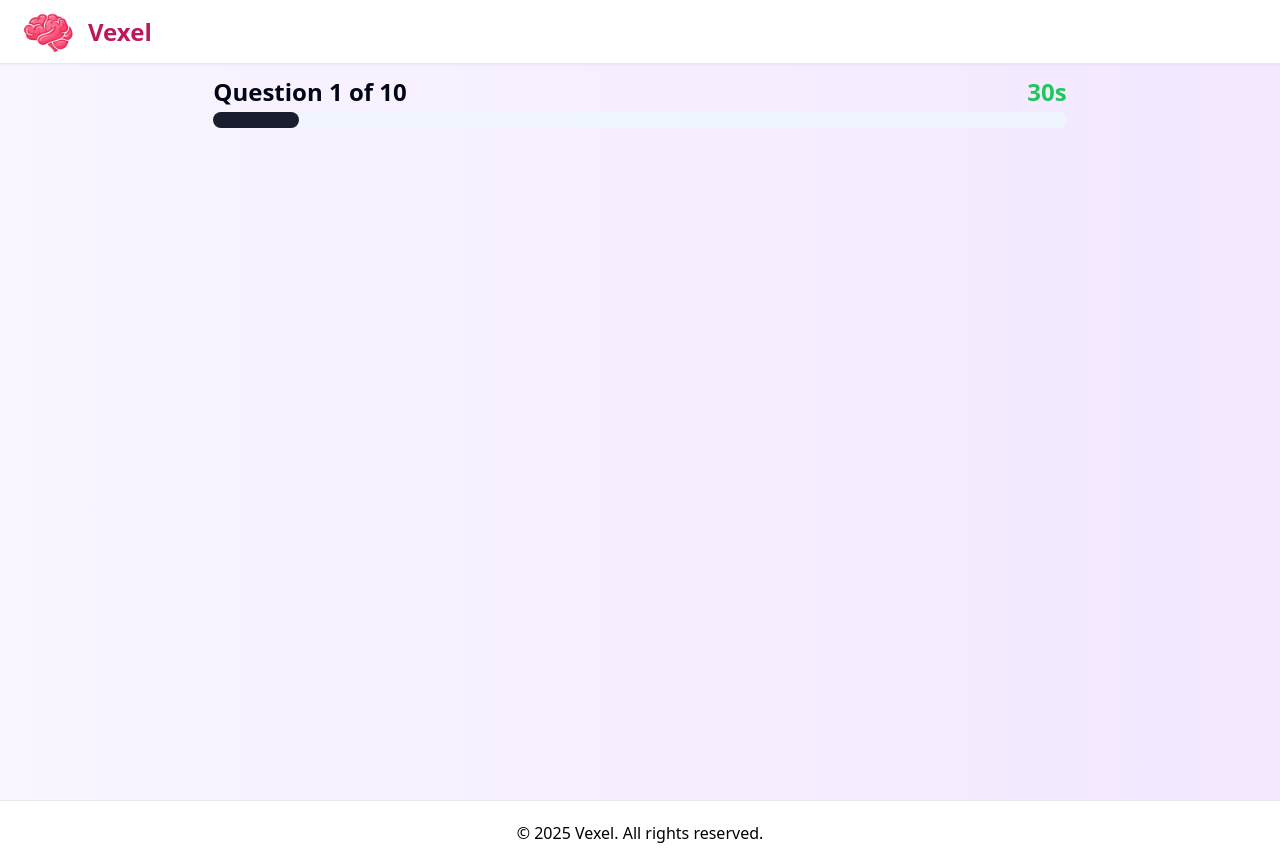
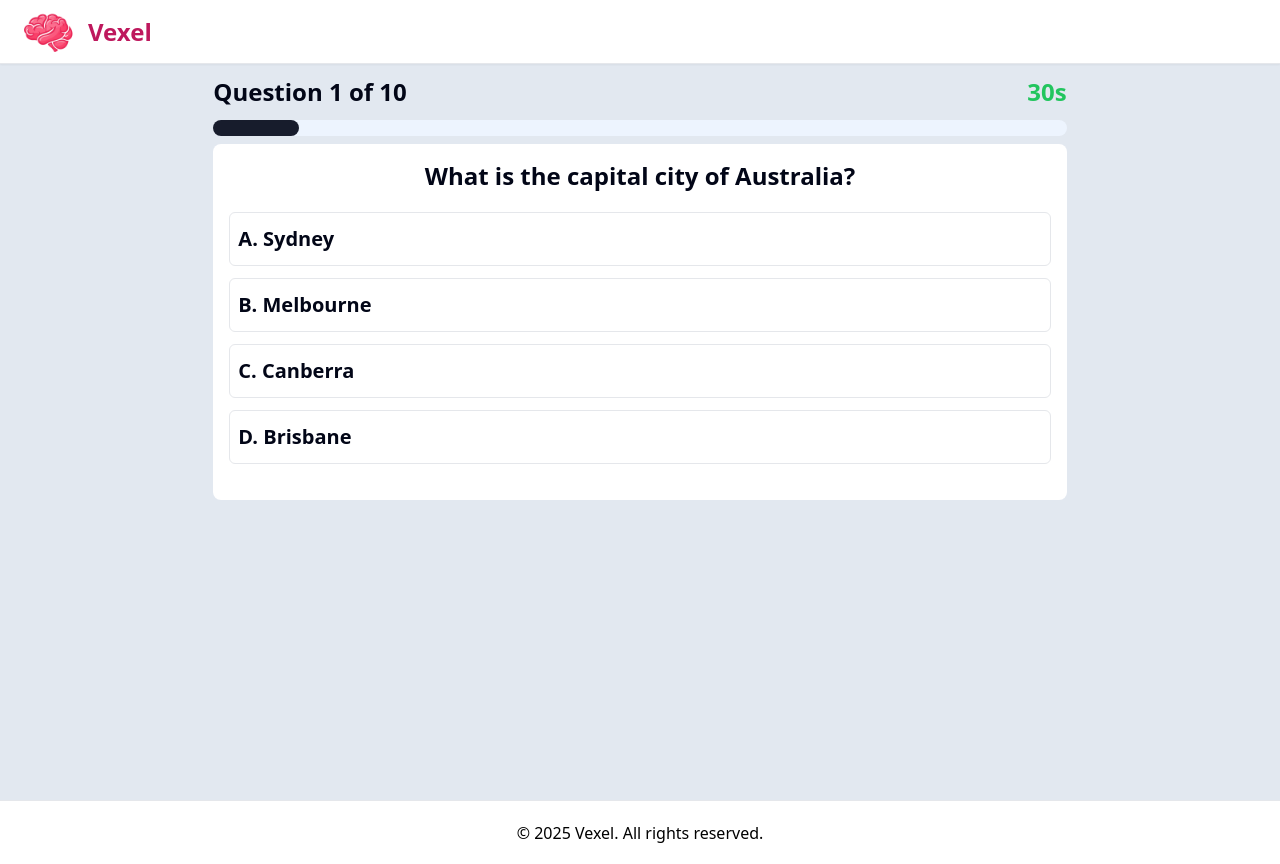
Before and after one commit to Ishimweric/Vexel, a React (Vite) app: page /quiz in a window 1280 px wide. Built offline with nearby package versions, Linux system fonts and the light colour scheme.

Commit message:
Feat: Finished questions component

```diff
--- a/src/components/Question.jsx
+++ b/src/components/Question.jsx
@@ -1,6 +1,20 @@
-function Question(){
+function Question({question, answers}){
+
+  function renderAnswers(){
+    return answers.map((answer)=>{
+      const answerText = answer.text;
+      const answerId = answer.id;
+      return <p key={answerId} className="text-slate-950 font-semibold text-xl px-2 py-3 border rounded-md transition-all duration-300 hover:bg-[rgb(250,255,250)] hover:shadow-md cursor-pointer"><span className="uppercase">{answerId}.</span> {answerText}</p>
+    })
+  }
+
   return (
-    <p>Question</p>
+    <section className="py-4 bg-white px-4 rounded-lg">
+      <p className="text-center text-2xl font-bold text-slate-950">{question}</p>
+      <article className="flex flex-col gap-3 py-5">
+        {renderAnswers()}
+      </article>
+    </section>
   )
 }
 
--- a/src/pages/QuizPage.jsx
+++ b/src/pages/QuizPage.jsx
@@ -1,16 +1,19 @@
 import { useState } from "react"
 import quizQuestionsData from "../data/questions.json"
 import ProgressBar from "../components/ProgressBar";
+import Question from "../components/Question";
 
 function Quiz(){
   const [currentQuestionIndex, setCurrentQuestionIndex] = useState(0);
   const [currentQuestion, setCurrentQuestion] = useState(quizQuestionsData[currentQuestionIndex]);
   const totalQuestions = quizQuestionsData.length;
-  console.log(totalQuestions);
+  const question = currentQuestion.questionText;
+  const answers = currentQuestion.answerOptions;
+  // console.log(answers)
 
   return (
-    <main className="min-h-[calc(100vh-4rem)] flex justify-center w-full">
-      <div className="w-2/3 py-2">
+    <main className="min-h-[calc(100vh-4rem)] flex justify-center w-full bg-[rgb(226,232,240)]">
+      <div className="w-2/3 py-2 flex flex-col gap-2">
         <section className="flex justify-between py-1">
           <p className="text-slate-950 text-2xl font-bold">Question {currentQuestionIndex + 1} of {totalQuestions}</p>
           <p className="text-green-500 text-2xl font-bold">30s</p>
@@ -19,7 +22,10 @@ function Quiz(){
           currentQuestionIndex = {currentQuestionIndex}
           totalQuestions = {totalQuestions}
         />
-        <section></section>
+        <Question
+          question = {question}
+          answers = {answers}
+        />
         <section></section>
       </div>
     </main>
```
